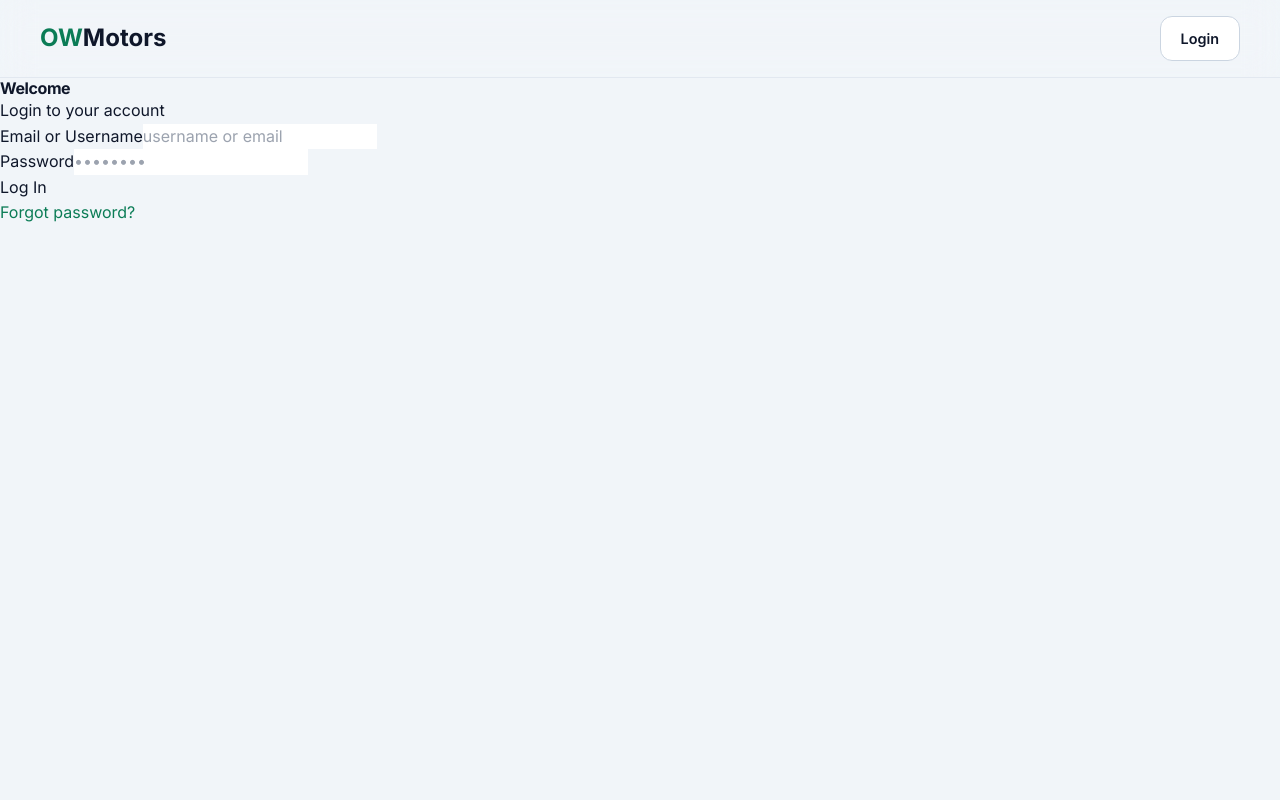
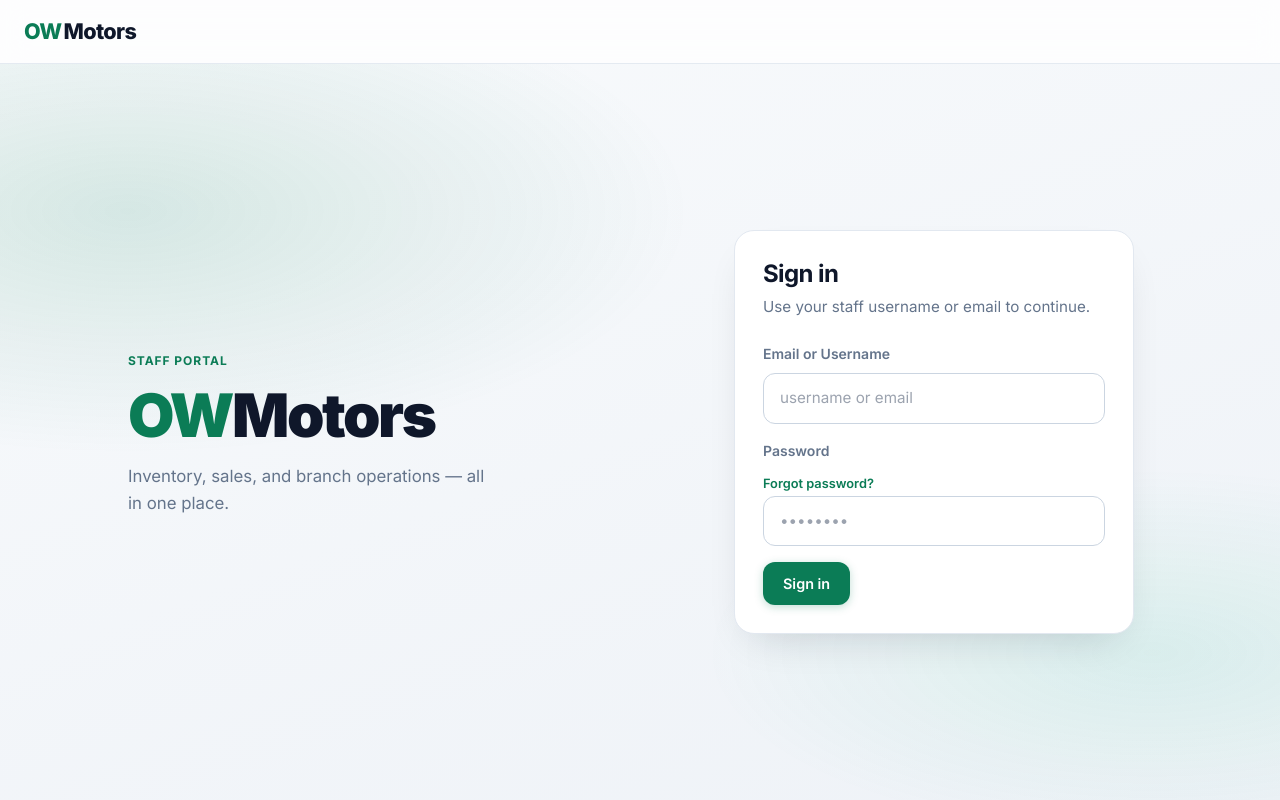
Before and after one commit to theH4Sh/OW_Motors, a React (Vite) app in the folder client/: page /login in a window 1280 px wide. Built offline with nearby package versions, Linux system fonts and the light colour scheme.

Commit message:
frontpage ui improved

```diff
--- a/client/src/App.jsx
+++ b/client/src/App.jsx
@@ -11,7 +11,6 @@ import AdminRoute from './components/AdminRoute';
 import ManagerRoute from './components/ManagerRoute';
 
 // Pages
-import Home from './pages/Home'; // Assuming Home exists
 import Login from './pages/Login';
 import ForgotPassword from './pages/ForgotPassword';
 import ResetPassword from './pages/ResetPassword';
@@ -42,10 +41,10 @@ function App() {
       <>
         {/* Public Routes with Navbar */}
         <Route path="/" element={<RootLayout />}>
-          <Route index element={!isAuthenticated ? <Home /> : <Navigate to={getDashboardRedirect()} />} />
-          <Route path="login" element={!isAuthenticated ? <Login /> : <Navigate to={getDashboardRedirect()} />} />
-          <Route path="forgot-password" element={<ForgotPassword />} />
-          <Route path="reset-password/:token" element={<ResetPassword />} />
+          <Route index element={<Navigate to={isAuthenticated ? getDashboardRedirect() : '/login'} replace />} />
+          <Route path="login" element={!isAuthenticated ? <Login /> : <Navigate to={getDashboardRedirect()} replace />} />
+          <Route path="forgot-password" element={!isAuthenticated ? <ForgotPassword /> : <Navigate to={getDashboardRedirect()} replace />} />
+          <Route path="reset-password/:token" element={!isAuthenticated ? <ResetPassword /> : <Navigate to={getDashboardRedirect()} replace />} />
         </Route>
 
         {/* Protected Dashboard Routes with Sidebar */}
--- a/client/src/components/Navbar.jsx
+++ b/client/src/components/Navbar.jsx
@@ -1,11 +1,16 @@
 import React from 'react';
-import { Link } from 'react-router-dom';
+import { Link, useLocation } from 'react-router-dom';
 import { useSelector, useDispatch } from 'react-redux';
 import { logout } from '../slice/authSlice';
+
+const AUTH_PATHS = ['/login', '/forgot-password', '/reset-password'];
 
 const Navbar = () => {
     const { isAuthenticated, username } = useSelector(state => state.auth);
     const dispatch = useDispatch();
+    const location = useLocation();
+
+    const isAuthPage = AUTH_PATHS.some((path) => location.pathname.startsWith(path));
 
     const handleLogout = () => {
         dispatch(logout());
@@ -13,33 +18,25 @@ const Navbar = () => {
     };
 
     return (
-        <header style={{
-            background: 'var(--nav-bg)',
-            backdropFilter: 'var(--glass-blur)',
-            borderBottom: '1px solid var(--surface-border)',
-            padding: '16px 40px',
-            display: 'flex',
-            justifyContent: 'space-between',
-            alignItems: 'center',
-            position: 'sticky',
-            top: 0,
-            zIndex: 100
-        }}>
-            <Link to="/" style={{ fontSize: '1.5rem', fontWeight: 700, color: 'var(--text-main)' }}>
-                <span style={{ color: 'var(--primary)' }}>OW</span>Motors
+        <header className="public-nav">
+            <Link to={isAuthenticated ? '/' : '/login'} className="public-nav-brand">
+                <span className="public-nav-mark">OW</span>
+                <span className="public-nav-name">Motors</span>
             </Link>
 
-            <div style={{ display: 'flex', gap: '24px', alignItems: 'center' }}>
-                {!isAuthenticated ? (
+            <div className="public-nav-actions">
+                {isAuthenticated ? (
                     <>
-                        <Link to="/login" className="btn btn-secondary">Login</Link>
+                        <span className="public-nav-welcome">Welcome, {username}</span>
+                        <button type="button" onClick={handleLogout} className="btn btn-secondary">
+                            Logout
+                        </button>
                     </>
-                ) : (
-                    <>
-                        <span style={{ color: 'var(--text-muted)' }}>Welcome, {username}</span>
-                        <button onClick={handleLogout} className="btn btn-secondary">Logout</button>
-                    </>
-                )}
+                ) : !isAuthPage ? (
+                    <Link to="/login" className="btn btn-primary">
+                        Staff Login
+                    </Link>
+                ) : null}
             </div>
         </header>
     );
--- a/client/src/index.css
+++ b/client/src/index.css
@@ -74,6 +74,258 @@ a {
 
 a:hover {
   color: var(--primary-hover);
+}
+
+/* ═══════════════════════════════════ */
+/*           PUBLIC / AUTH UI         */
+/* ═══════════════════════════════════ */
+.public-shell {
+  min-height: 100vh;
+  display: flex;
+  flex-direction: column;
+}
+
+.public-main {
+  flex: 1;
+  display: flex;
+  flex-direction: column;
+}
+
+.public-nav {
+  display: flex;
+  align-items: center;
+  justify-content: space-between;
+  gap: 16px;
+  padding: 14px 24px;
+  background: rgba(255, 255, 255, 0.82);
+  backdrop-filter: blur(14px);
+  border-bottom: 1px solid rgba(226, 232, 240, 0.9);
+  position: sticky;
+  top: 0;
+  z-index: 100;
+}
+
+.public-nav-brand {
+  display: inline-flex;
+  align-items: baseline;
+  gap: 2px;
+  font-size: 1.35rem;
+  font-weight: 800;
+  letter-spacing: -0.03em;
+  color: var(--text-main);
+}
+
+.public-nav-brand:hover {
+  color: var(--text-main);
+}
+
+.public-nav-mark {
+  color: var(--primary);
+}
+
+.public-nav-name {
+  color: var(--text-main);
+}
+
+.public-nav-actions {
+  display: flex;
+  align-items: center;
+  gap: 16px;
+}
+
+.public-nav-welcome {
+  color: var(--text-muted);
+  font-size: 0.9rem;
+}
+
+.auth-page {
+  flex: 1;
+  display: flex;
+  align-items: stretch;
+  justify-content: center;
+  min-height: calc(100vh - 64px);
+  background:
+    radial-gradient(ellipse 80% 60% at 10% 20%, rgba(11, 124, 86, 0.14), transparent 55%),
+    radial-gradient(ellipse 70% 50% at 90% 80%, rgba(16, 185, 129, 0.1), transparent 50%),
+    linear-gradient(160deg, #f8fafc 0%, #eef2f7 100%);
+}
+
+.auth-page-compact {
+  align-items: center;
+  padding: 32px 16px;
+}
+
+.auth-shell {
+  flex: 1;
+  display: grid;
+  grid-template-columns: minmax(0, 1.05fr) minmax(0, 0.95fr);
+  width: 100%;
+  max-width: 1120px;
+  margin: 0 auto;
+  min-height: inherit;
+}
+
+.auth-brand-panel {
+  display: flex;
+  align-items: center;
+  padding: 48px 40px 48px 48px;
+}
+
+.auth-brand-content {
+  max-width: 420px;
+}
+
+.auth-brand-kicker {
+  display: inline-block;
+  font-size: 0.75rem;
+  font-weight: 700;
+  letter-spacing: 0.08em;
+  text-transform: uppercase;
+  color: var(--primary);
+  margin-bottom: 14px;
+}
+
+.auth-brand-title {
+  font-size: clamp(2.6rem, 5vw, 3.75rem);
+  font-weight: 900;
+  letter-spacing: -0.04em;
+  line-height: 1.05;
+  color: var(--primary);
+  margin-bottom: 16px;
+}
+
+.auth-brand-title span {
+  color: var(--text-main);
+}
+
+.auth-brand-copy {
+  font-size: 1.05rem;
+  color: var(--text-muted);
+  line-height: 1.6;
+  max-width: 34ch;
+}
+
+.auth-form-panel {
+  display: flex;
+  align-items: center;
+  justify-content: center;
+  padding: 40px 24px;
+}
+
+.auth-card {
+  width: 100%;
+  max-width: 400px;
+  background: #ffffff;
+  border: 1px solid #e2e8f0;
+  border-radius: 20px;
+  box-shadow: 0 18px 40px -20px rgba(15, 23, 42, 0.2);
+  padding: 28px;
+}
+
+.auth-card-header {
+  margin-bottom: 24px;
+}
+
+.auth-card-header h2 {
+  font-size: 1.5rem;
+  margin-bottom: 6px;
+}
+
+.auth-card-header p {
+  color: var(--text-muted);
+  font-size: 0.95rem;
+}
+
+.auth-form .form-group {
+  margin-bottom: 16px;
+}
+
+.auth-inline-link {
+  font-size: 0.8rem;
+  font-weight: 600;
+  color: var(--primary);
+}
+
+.auth-inline-link:hover {
+  color: var(--primary-hover);
+}
+
+.auth-password-toggle {
+  position: absolute;
+  right: 10px;
+  top: 50%;
+  transform: translateY(-50%);
+  padding: 6px;
+  border: none;
+  background: transparent;
+  color: #94a3b8;
+  cursor: pointer;
+  border-radius: 8px;
+}
+
+.auth-password-toggle:hover {
+  color: #64748b;
+  background: #f8fafc;
+}
+
+.auth-feedback {
+  font-size: 0.875rem;
+  margin-top: 12px;
+}
+
+.auth-feedback-success {
+  color: #059669;
+}
+
+.auth-feedback-error {
+  color: var(--danger);
+}
+
+.auth-back-link {
+  margin-top: 20px;
+  text-align: center;
+  font-size: 0.875rem;
+  font-weight: 600;
+}
+
+@media (max-width: 900px) {
+  .auth-shell {
+    grid-template-columns: 1fr;
+  }
+
+  .auth-brand-panel {
+    padding: 28px 24px 8px;
+    justify-content: center;
+    text-align: center;
+  }
+
+  .auth-brand-content {
+    max-width: 100%;
+  }
+
+  .auth-brand-copy {
+    max-width: 40ch;
+    margin: 0 auto;
+  }
+
+  .auth-form-panel {
+    padding: 16px 16px 40px;
+  }
+}
+
+@media (max-width: 640px) {
+  .public-nav {
+    padding: 12px 16px;
+  }
+
+  .auth-card {
+    padding: 22px 18px;
+    border-radius: 16px;
+  }
+
+  .auth-brand-title {
+    font-size: 2.4rem;
+  }
 }
 
 /* ═══════════════════════════════════ */
--- a/client/src/layout/RootLayout.jsx
+++ b/client/src/layout/RootLayout.jsx
@@ -1,17 +1,15 @@
-import { Outlet } from "react-router-dom";
-import Navbar from "../components/Navbar";
+import { Outlet } from 'react-router-dom';
+import Navbar from '../components/Navbar';
 
 const RootLayout = () => {
     return (
-        <div>
-            <nav>
-                <Navbar />
-            </nav>
-            <div className="min-h-screen">
+        <div className="public-shell">
+            <Navbar />
+            <main className="public-main">
                 <Outlet />
-            </div>
+            </main>
         </div>
     );
-}
+};
 
 export default RootLayout;
--- a/client/src/pages/ForgotPassword.jsx
+++ b/client/src/pages/ForgotPassword.jsx
@@ -1,35 +1,28 @@
-import { useState } from "react";
+import { useState } from 'react';
+import { Link } from 'react-router-dom';
 
 export default function ForgotPassword() {
-    const [email, setEmail] = useState("");
+    const [email, setEmail] = useState('');
     const [loading, setLoading] = useState(false);
-    const [message, setMessage] = useState("");
-    const [error, setError] = useState("");
+    const [message, setMessage] = useState('');
+    const [error, setError] = useState('');
 
     const handleSubmit = async (e) => {
         e.preventDefault();
         setLoading(true);
-        setMessage("");
-        setError("");
+        setMessage('');
+        setError('');
 
         try {
-            const res = await fetch(
-                "http://localhost:8000/api/auth/forgot-password",
-                {
-                    method: "POST",
-                    headers: {
-                        "Content-Type": "application/json",
-                    },
+            const API_URL = import.meta.env.VITE_API || 'http://localhost:8000/api/';
+            const res = await fetch(`${API_URL}auth/forgot-password`, {
+                method: 'POST',
+                headers: { 'Content-Type': 'application/json' },
                 body: JSON.stringify({ email }),
-                }
-            );
+            });
 
             const data = await res.json();
-
-            if (!res.ok) {
-                throw new Error(data.message || "Request failed");
-            }
-
+            if (!res.ok) throw new Error(data.message || 'Request failed');
             setMessage(data.message);
         } catch (err) {
             setError(err.message);
@@ -39,32 +32,39 @@ export default function ForgotPassword() {
     };
 
     return (
-        <div className="min-h-screen flex items-center justify-center">
-            <form
-                onSubmit={handleSubmit}
-                className="bg-slate-50 shadow-2xl rounded-2xl max-w-sm w-full md:w-96 p-8 space-y-6"
-            >
-                <h1 className="text-2xl font-semibold mb-4">Forgot Password</h1>
+        <div className="auth-page auth-page-compact">
+            <div className="auth-card">
+                <div className="auth-card-header">
+                    <h2>Reset password</h2>
+                    <p>Enter your account email and we’ll send a reset link.</p>
+                </div>
 
+                <form className="auth-form" onSubmit={handleSubmit}>
+                    <div className="form-group">
+                        <label htmlFor="email" className="form-label">Email</label>
                         <input
+                            id="email"
                             type="email"
+                            required
+                            className="form-input"
                             placeholder="Enter your email"
-                    className="mt-1 w-full px-4 py-2 border border-gray-300 rounded-lg shadow-sm focus:outline-none focus:ring-2 focus:ring-gray-800"
                             value={email}
                             onChange={(e) => setEmail(e.target.value)}
-                    required
                         />
+                    </div>
 
-                <button
-                    className="w-full bg-[#0B7C56] hover:bg-[#095c40] cursor-pointer text-white py-2 rounded-lg hover:opacity-90 disabled:opacity-50"
-                    disabled={loading}
-                >
-                    {loading ? "Sending..." : "Send Reset Link"}
+                    <button type="submit" className="btn btn-primary w-full" disabled={loading}>
+                        {loading ? 'Sending...' : 'Send reset link'}
                     </button>
 
-                {message && <p className="text-green-600 mt-3">{message}</p>}
-                {error && <p className="text-red-600 mt-3">{error}</p>}
+                    {message && <p className="auth-feedback auth-feedback-success">{message}</p>}
+                    {error && <p className="auth-feedback auth-feedback-error">{error}</p>}
                 </form>
+
+                <p className="auth-back-link">
+                    <Link to="/login">Back to sign in</Link>
+                </p>
+            </div>
         </div>
     );
 }
--- a/client/src/pages/Login.jsx
+++ b/client/src/pages/Login.jsx
@@ -1,108 +1,151 @@
-import { Link, useNavigate } from "react-router-dom";
-import { useState, useEffect } from 'react';
+import { Link, useNavigate } from 'react-router-dom';
+import { useState } from 'react';
 import { toast } from 'react-hot-toast';
-import { useDispatch } from "react-redux"
+import { useDispatch } from 'react-redux';
 import { login } from '../slice/authSlice.js';
 
 export default function Login() {
+    const [formData, setFormData] = useState({
+        identifier: '',
+        password: '',
+    });
+    const [loading, setLoading] = useState(false);
+    const [showPassword, setShowPassword] = useState(false);
 
-    const [formData, setFormData] = useState({
-        identifier: "",
-        password: ""
-    });
-
-    const dispatch = useDispatch()
-    const navigate = useNavigate()
+    const dispatch = useDispatch();
+    const navigate = useNavigate();
 
     const handleChange = (e) => {
-        setFormData({ ...formData, [e.target.id]: e.target.value })
-    }
-
-    useEffect(() => {
-        console.log(formData)
-    }, [formData]);
+        setFormData({ ...formData, [e.target.id]: e.target.value });
+    };
 
     const handleSubmit = (e) => {
-        e.preventDefault()
+        e.preventDefault();
+        setLoading(true);
 
         const API_URL = import.meta.env.VITE_API || 'http://localhost:8000/api/';
         fetch(API_URL + 'auth/login', {
             method: 'POST',
             headers: { 'Content-Type': 'application/json' },
-            body: JSON.stringify(formData)
+            body: JSON.stringify(formData),
         })
             .then((res) => {
                 if (!res.ok) {
                     return res.json().then((data) => {
-                        console.log(data)
-                        throw new Error(data.message || data.error || data.detail || 'Login Failed')
-                    })
+                        throw new Error(data.message || data.error || data.detail || 'Login failed');
+                    });
                 }
-                return res.json()
+                return res.json();
             })
             .then((data) => {
-                console.log('login successful: ', data)
-                dispatch(login(data))
-                toast.success("Login successful! 🎉")
+                dispatch(login(data));
+                toast.success('Login successful');
                 localStorage.setItem('auth', JSON.stringify({
                     username: data.username,
                     token: data.token,
                     role: data.role,
                     branch: data.branch,
-                    isAuthenticated: true
-                }))
-                navigate('/')
+                    isAuthenticated: true,
+                }));
+                navigate('/');
             })
             .catch((err) => {
-                console.log("your error: ", err)
-                toast.error(`${err}`)
+                toast.error(err.message || 'Login failed');
             })
-    }
+            .finally(() => {
+                setLoading(false);
+            });
+    };
 
     return (
-        <div className="min-h-screen flex items-center justify-center px-4">
-            <div className="bg-slate-50 shadow-2xl rounded-2xl max-w-sm w-full md:w-96 p-8 space-y-6">
-                <h2 className="text-3xl font-bold text-center text-gray-800">Welcome</h2>
-                <p className="text-center text-gray-500">Login to your account</p>
-                <form className="space-y-4" onSubmit={handleSubmit}>
-                    <div>
-                        <label htmlFor="identifier" className="block text-sm font-medium text-gray-700">
+        <div className="auth-page">
+            <div className="auth-shell">
+                <aside className="auth-brand-panel">
+                    <div className="auth-brand-content">
+                        <p className="auth-brand-kicker">Staff Portal</p>
+                        <h1 className="auth-brand-title">
+                            OW<span>Motors</span>
+                        </h1>
+                        <p className="auth-brand-copy">
+                            Inventory, sales, and branch operations — all in one place.
+                        </p>
+                    </div>
+                </aside>
+
+                <div className="auth-form-panel">
+                    <div className="auth-card">
+                        <div className="auth-card-header">
+                            <h2>Sign in</h2>
+                            <p>Use your staff username or email to continue.</p>
+                        </div>
+
+                        <form className="auth-form" onSubmit={handleSubmit}>
+                            <div className="form-group">
+                                <label htmlFor="identifier" className="form-label">
                                     Email or Username
                                 </label>
                                 <input
                                     id="identifier"
                                     type="text"
                                     required
-                            className="mt-1 w-full px-4 py-2 border border-gray-300 rounded-lg shadow-sm focus:outline-none focus:ring-2 focus:ring-gray-800"
+                                    autoComplete="username"
+                                    className="form-input"
                                     placeholder="username or email"
+                                    value={formData.identifier}
                                     onChange={handleChange}
                                 />
                             </div>
-                    <div>
-                        <label htmlFor="password" className="block text-sm font-medium text-gray-700">
+
+                            <div className="form-group">
+                                <div className="flex items-center justify-between gap-2 mb-2">
+                                    <label htmlFor="password" className="form-label mb-0">
                                         Password
                                     </label>
+                                    <Link to="/forgot-password" className="auth-inline-link">
+                                        Forgot password?
+                                    </Link>
+                                </div>
+                                <div className="relative">
                                     <input
                                         id="password"
-                            type="password"
+                                        type={showPassword ? 'text' : 'password'}
                                         required
-                            className="mt-1 w-full px-4 py-2 border border-gray-300 rounded-lg shadow-sm focus:outline-none focus:ring-2 focus:ring-gray-800]"
+                                        autoComplete="current-password"
+                                        className="form-input pr-12"
                                         placeholder="••••••••"
+                                        value={formData.password}
                                         onChange={handleChange}
                                     />
+                                    <button
+                                        type="button"
+                                        className="auth-password-toggle"
+                                        onClick={() => setShowPassword((v) => !v)}
+                                        aria-label={showPassword ? 'Hide password' : 'Show password'}
+                                    >
+                                        {showPassword ? (
+                                            <svg className="w-4 h-4" fill="none" stroke="currentColor" viewBox="0 0 24 24">
+                                                <path strokeLinecap="round" strokeLinejoin="round" strokeWidth="2" d="M13.875 18.825A10.05 10.05 0 0112 19c-4.478 0-8.268-2.943-9.543-7a9.97 9.97 0 011.563-3.029m5.858.908a3 3 0 114.243 4.243M9.878 9.878l4.242 4.242M9.88 9.88l-3.29-3.29m7.532 7.532l3.29 3.29M3 3l3.59 3.59m0 0A9.953 9.953 0 0112 5c4.478 0 8.268 2.943 9.543 7a10.025 10.025 0 01-4.132 5.411m0 0L21 21" />
+                                            </svg>
+                                        ) : (
+                                            <svg className="w-4 h-4" fill="none" stroke="currentColor" viewBox="0 0 24 24">
+                                                <path strokeLinecap="round" strokeLinejoin="round" strokeWidth="2" d="M15 12a3 3 0 11-6 0 3 3 0 016 0z" />
+                                                <path strokeLinecap="round" strokeLinejoin="round" strokeWidth="2" d="M2.458 12C3.732 7.943 7.523 5 12 5c4.478 0 8.268 2.943 9.542 7-1.274 4.057-5.064 7-9.542 7-4.477 0-8.268-2.943-9.542-7z" />
+                                            </svg>
+                                        )}
+                                    </button>
                                 </div>
+                            </div>
+
                             <button
                                 type="submit"
-                        className="w-full py-2 px-4 bg-[#0B7C56] hover:bg-[#095c40] cursor-pointer text-white font-semibold rounded-lg transition duration-200"
+                                disabled={loading}
+                                className="btn btn-primary w-full mt-2"
                             >
-                        Log In
+                                {loading ? 'Signing in...' : 'Sign in'}
                             </button>
                         </form>
-                <p className="text-center text-sm text-gray-500">
-                    <Link to='/forgot-password' className="text-blue-700 hover:underline">
-                        Forgot password?
-                    </Link>
-                </p>
+                    </div>
+                </div>
             </div>
         </div>
     );
```
Also changed, not shown: client/src/pages/Home.jsx (deleted, +0 -18 lines). Lines whose indentation alone changed are shown as unchanged.
